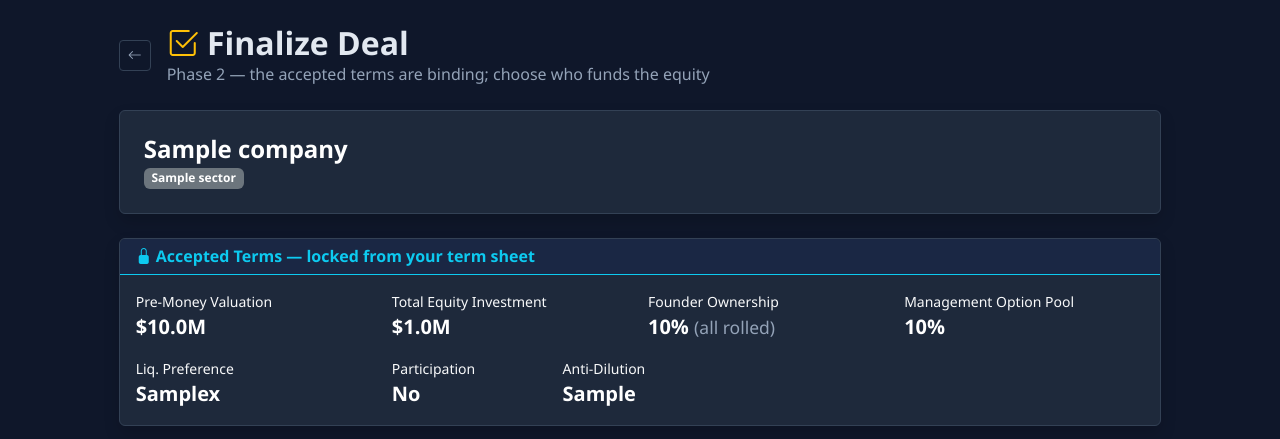
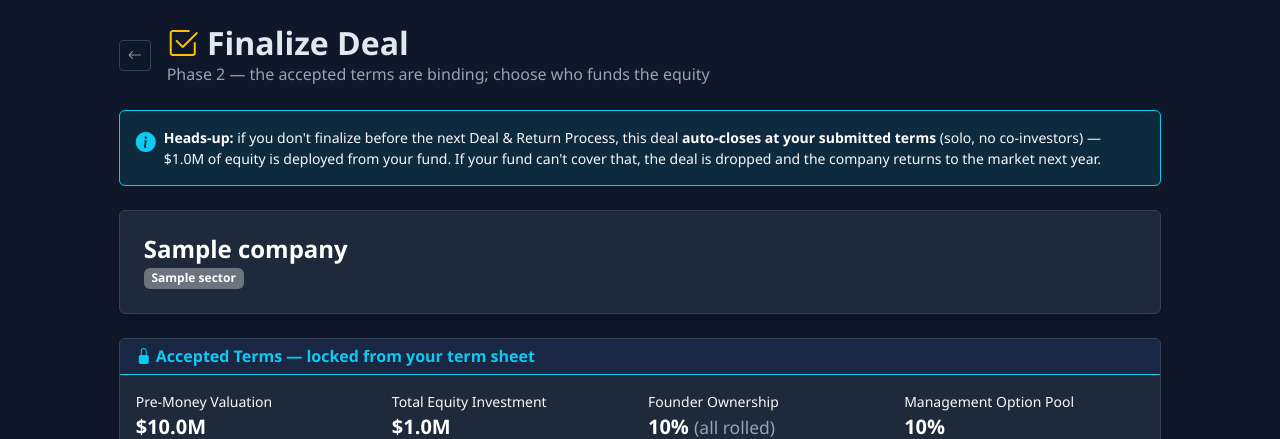
Before and after one commit to 081602/simulategp, a Python web app: template templates/phase2/finalize_deal.html in a window 1280 px wide. Shown: the top 439 px of the page. Run offline with Jinja, Linux system fonts and the light colour scheme; the template is opened without the code that fills it: most values are stand-ins (such as "Sample title", 1, 10 or a date in 2020).

Commit message:
Finalize page: warn that inaction auto-closes the deal
Add an info callout on the Finalize Deal page telling the lead that if
they don't finalize before the next Deal & Return Process, the deal
auto-closes solo at their submitted terms (deploying the committed
equity), or is dropped and relisted if the fund can't cover it.

Co-Authored-By: Claude Opus 4.8 <noreply@anthropic.com>

```diff
--- a/templates/phase2/finalize_deal.html
+++ b/templates/phase2/finalize_deal.html
@@ -12,6 +12,17 @@
       <div>
         <h2 class="fw-bold mb-0"><i class="bi bi-check2-square text-warning"></i> Finalize Deal</h2>
         <p class="text-secondary mb-0">Phase 2 &mdash; the accepted terms are binding; choose who funds the equity</p>
+      </div>
+    </div>
+
+    <!-- Heads-up: consequence of not finalizing -->
+    <div class="alert border-info text-light d-flex align-items-start gap-2 mb-4" style="background:rgba(13,202,240,0.1);">
+      <i class="bi bi-info-circle-fill text-info fs-5"></i>
+      <div class="small mb-0">
+        <strong class="text-white">Heads-up:</strong> if you don't finalize before the next
+        Deal &amp; Return Process, this deal <strong class="text-white">auto-closes at your submitted terms</strong>
+        (solo, no co-investors) &mdash; ${{ "{:,.1f}M".format(lead_ts.total_investment) }} of equity is deployed
+        from your fund. If your fund can't cover that, the deal is dropped and the company returns to the market next year.
       </div>
     </div>
 
```
